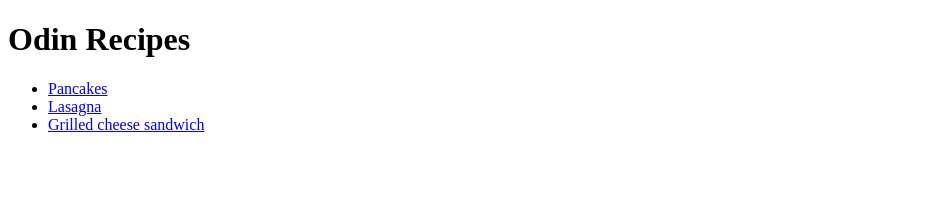
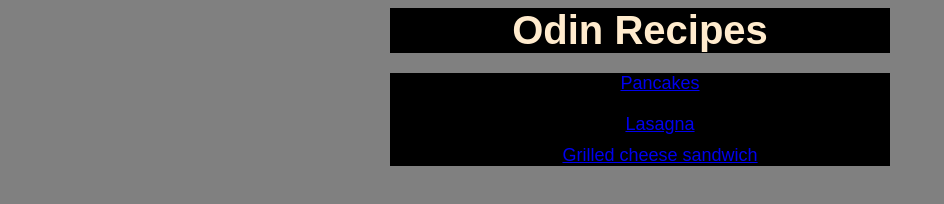
Before and after one commit to HamzahAl-Ghzawi/odin-recipes, a plain HTML site: page index.html in a window 1280 px wide. Shown: the whole page, without its empty margins (0-944 px from the left). Drawn offline with Linux system fonts and the light colour scheme.

Commit message:
Styling the main menu of the recipes page part 1
Started with linking the css file with HTML through the external method
and then used different types of selectors and trying to benefit from
CSS's box model

```diff
--- a/index.html
+++ b/index.html
@@ -4,16 +4,17 @@
 <head>
     <meta charset="UTF-8">
     <meta name="viewport" content="width=device-width, initial-scale=1.0">
+    <link rel="stylesheet" href="recipes.css">
     <title>Odin Recipes</title>
 </head>
 <body>
     <h1>Odin Recipes</h1>
     <ul>
-        <li><a href="recipes/pancakes-recipe.html">Pancakes</a></li>
+        <li class="pancake"><a href="recipes/pancakes-recipe.html">Pancakes</a></li>
 
-        <li><a href="recipes/lasagna-recipe.html">Lasagna</a></li>
+        <li class="lasagna"><a href="recipes/lasagna-recipe.html">Lasagna</a></li>
 
-        <li><a href="recipes/grilled-cheese-sandwich.html">Grilled cheese sandwich</a></li>
+        <li class="grilled"> <a href="recipes/grilled-cheese-sandwich.html">Grilled cheese sandwich</a></li>
     </ul>
 </body>
 </html>
--- /dev/null
+++ b/recipes.css
@@ -0,0 +1,38 @@
+h1 {
+    background-color: rgb(0, 0, 0);
+    color: blanchedalmond;
+    text-align: center;
+    font-family: sans-serif, Georgia, 'Times New Roman', Times, serif;
+    font-size: 40px;
+    width: 500px;
+    margin: 0 auto;
+    margin-bottom: 10px;
+}
+
+
+body {
+    background-color: gray;
+}
+
+ul {
+    width: 460px;
+    box-sizing: content-box;
+    margin: 0 auto;
+    background-color: rgb(0, 0, 0);
+    text-align: center;
+    font-family: sans-serif, Georgia, 'Times New Roman', Times, serif;
+}
+
+li {
+    display: block;
+    font-size: 18px;
+    color: blanchedalmond;
+    margin-bottom: 10px;
+
+}
+
+.pancake {
+    color: blanchedalmond;
+    margin-top: 20px;
+    margin-bottom: 20px;
+}
```
